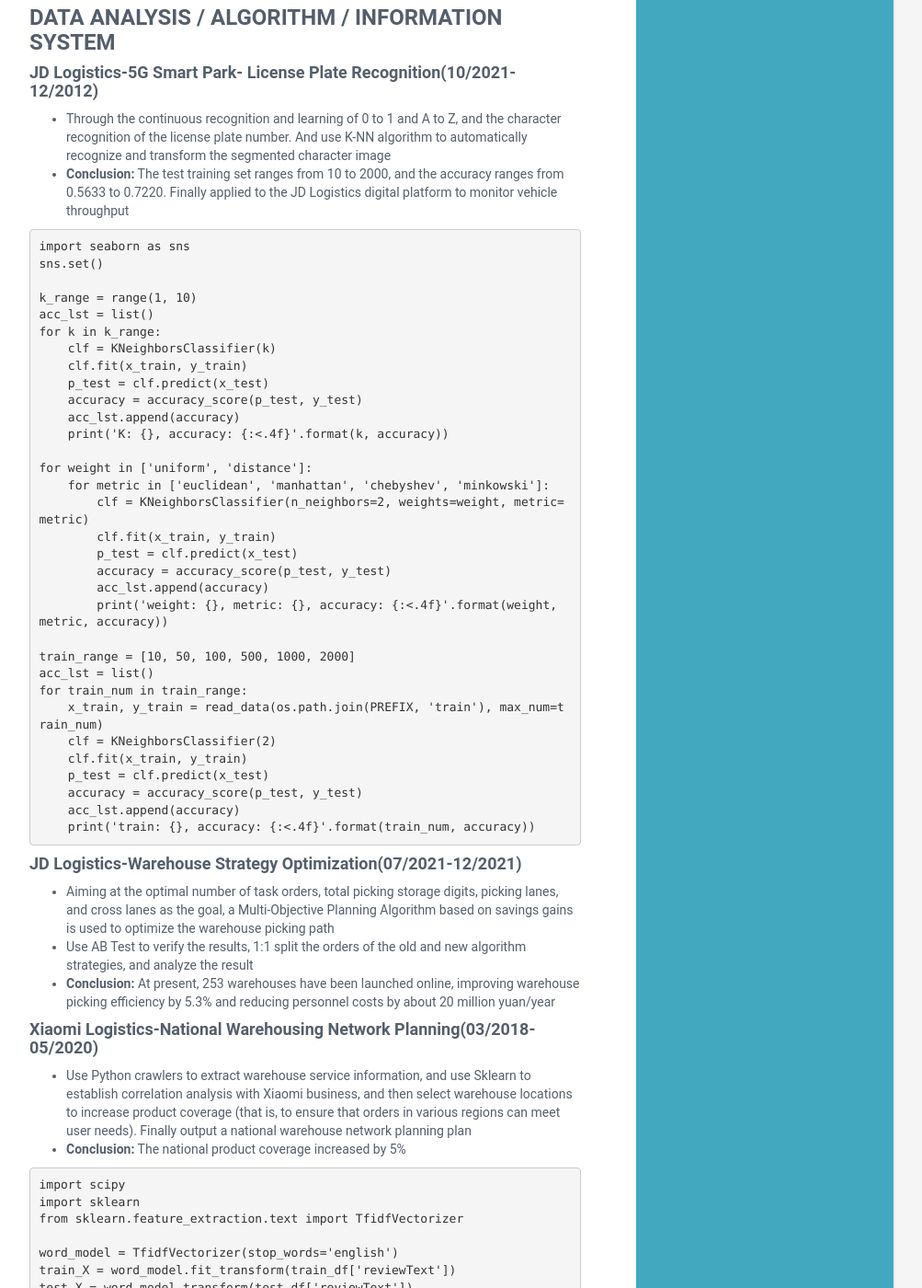
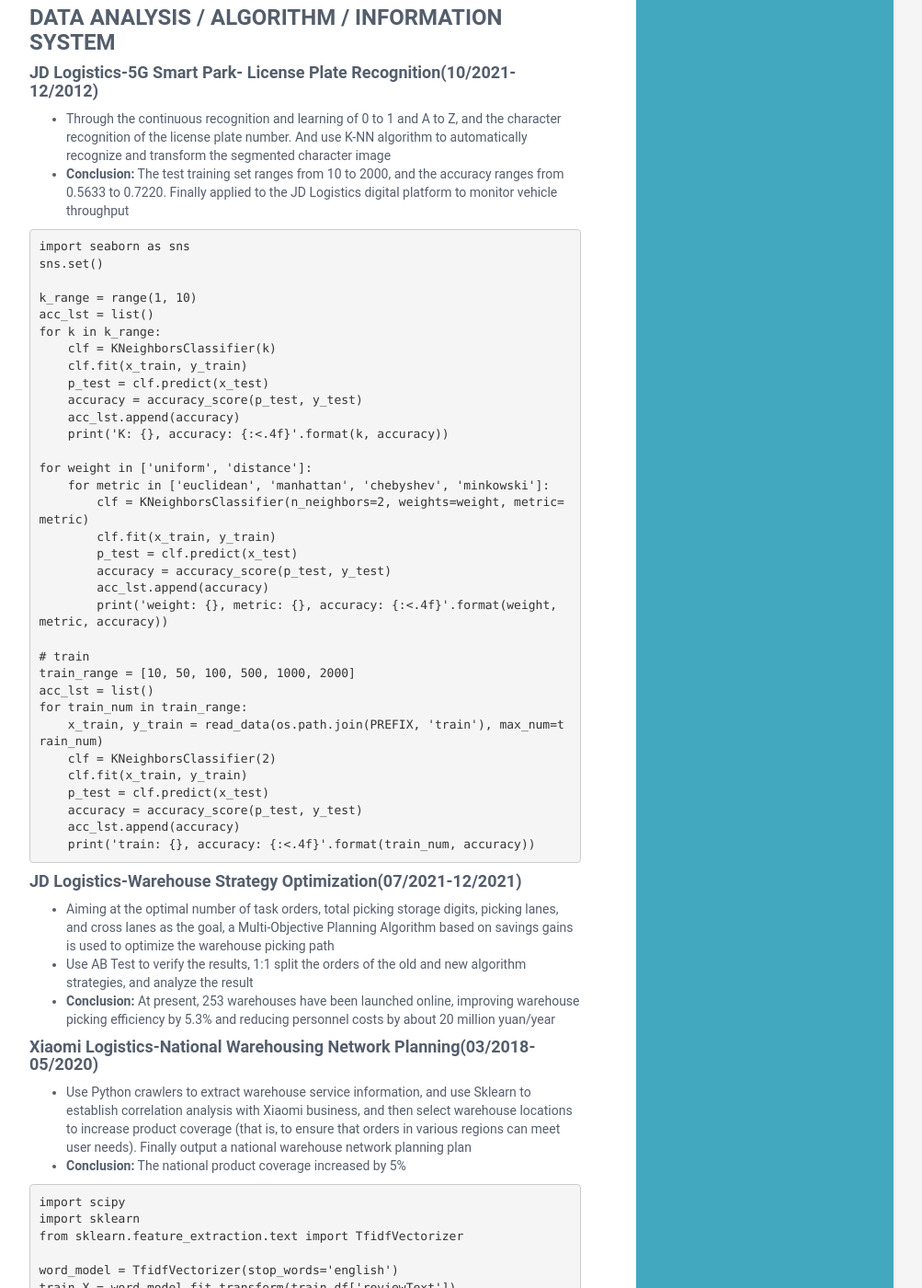
Before and after one commit to Ukie555/ukie555.github.io, a Jekyll site: the page built from index.md, in a window 1280 px wide and 1400 px high, scrolled down 1802 px. Shown: the whole window at 92% size, without its empty margins (168-1171 px from the left). Built offline with Jekyll 4.4.1, drawn with Linux system fonts in a browser that asks for light colours; our own code applies the rules of GitHub Pages for plain Markdown files.

Commit message:
Update index.md

```diff
--- a/index.md
+++ b/index.md
@@ -85,6 +85,7 @@ for weight in ['uniform', 'distance']:
         acc_lst.append(accuracy)
         print('weight: {}, metric: {}, accuracy: {:<.4f}'.format(weight, metric, accuracy))
 
+# train
 train_range = [10, 50, 100, 500, 1000, 2000]
 acc_lst = list()
 for train_num in train_range:
```
